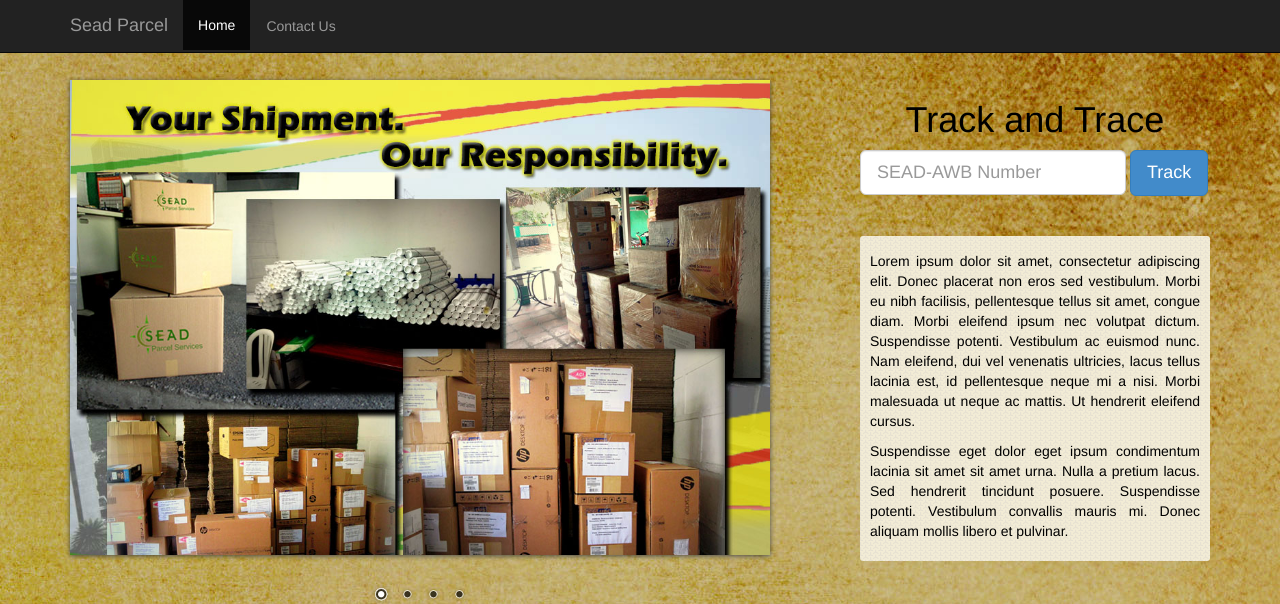
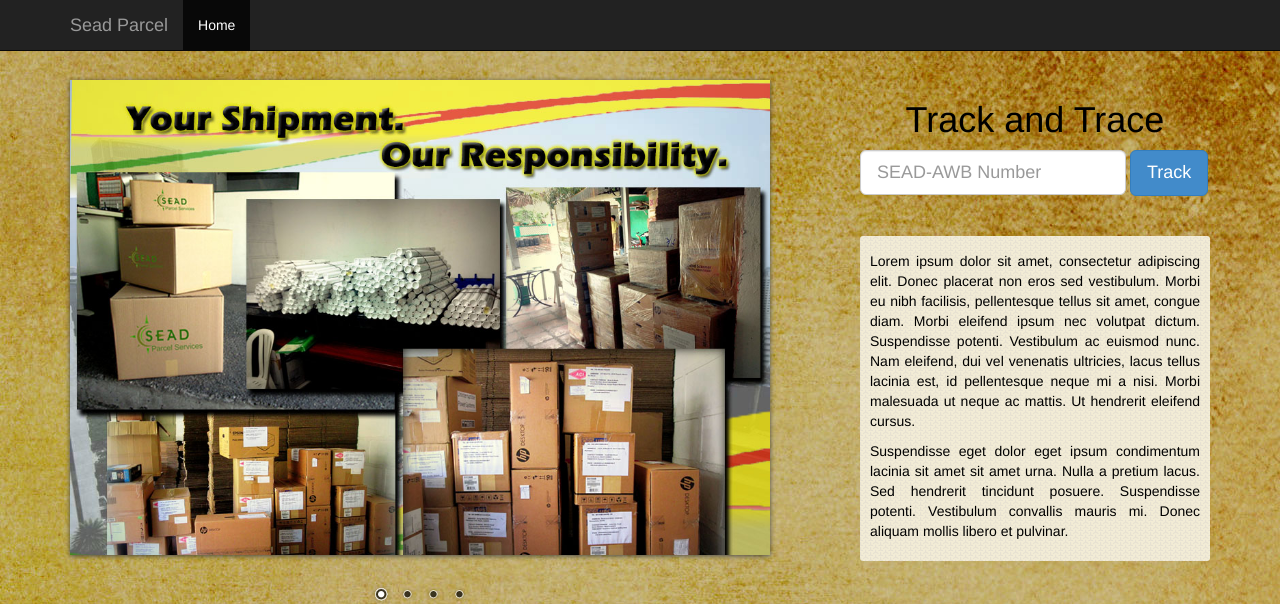
Before and after one commit to earthmaniebo/seadparcel, a PHP site: page /tcpdf/ in a window 1280 px wide. Shown: the top 604 px of the page. Run offline with PHP 8.4, Linux system fonts and the light colour scheme; some libraries are stand-ins or nearby versions.

Commit message:
Remove contact us in navbar

```diff
--- a/include/nav.php
+++ b/include/nav.php
@@ -13,7 +13,6 @@
                 <div class="navbar-collapse collapse">
                     <ul class="nav navbar-nav">
                         <li id="nav-index"><a href="index.php">Home</a></li>
-                        <li id="nav-contact-us"><a class="btn" data-toggle="modal" data-target="#myModal">Contact Us</a></li>
                     </ul>
                 </div>
             </div>
```
